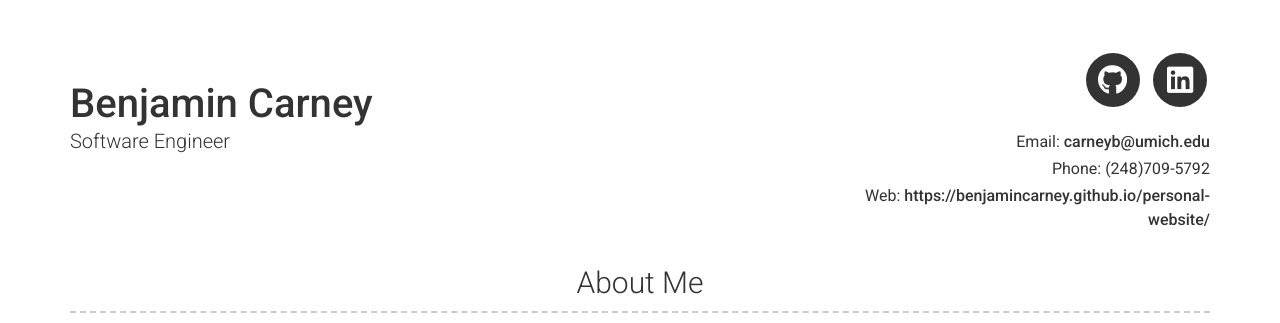
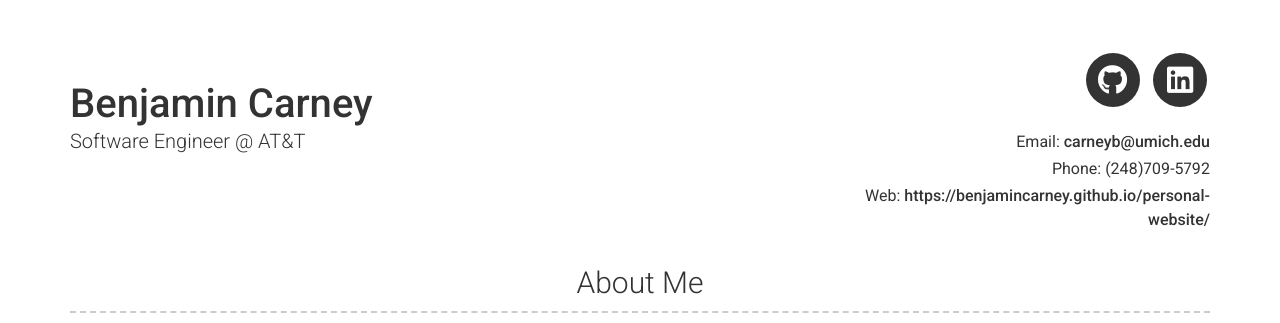
Before and after one commit to benjamincarney/benjamincarney.github.io, a Jekyll site: the page built from index.md, in a window 1280 px wide. Shown: the top 323 px of the page. Built offline with Jekyll 4.4.1, drawn with Linux system fonts in a browser that asks for light colours; nearby versions of some CDN libraries.

Commit message:
Turn off dark mode

```diff
--- a/_config.yml
+++ b/_config.yml
@@ -7,7 +7,7 @@ version: 2
 
 # Personal info
 name: Benjamin Carney
-title: Software Engineer
+title: Software Engineer @ AT&T
 email: carneyb@umich.edu
 # email_title: Email (Email title override)
 phone: (248)709-5792
@@ -16,7 +16,7 @@ website: https://benjamincarney.github.io/personal-website/
 # website_title: Web (Website title override)
 
 # Dark Mode (true/false/never)
-darkmode: false
+darkmode: never
 
 # Social links
 # twitter_username: jekyllrb
```
